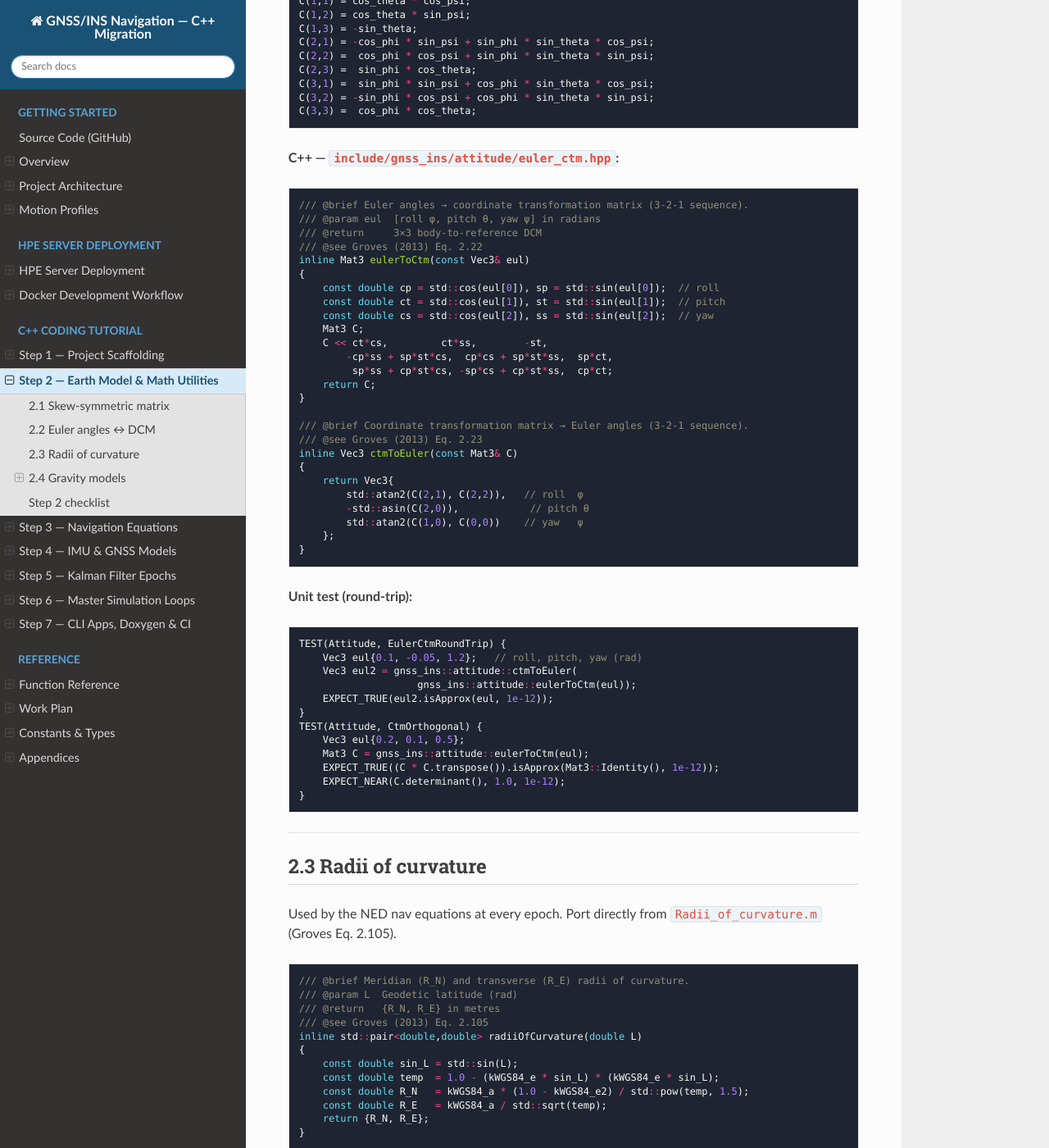
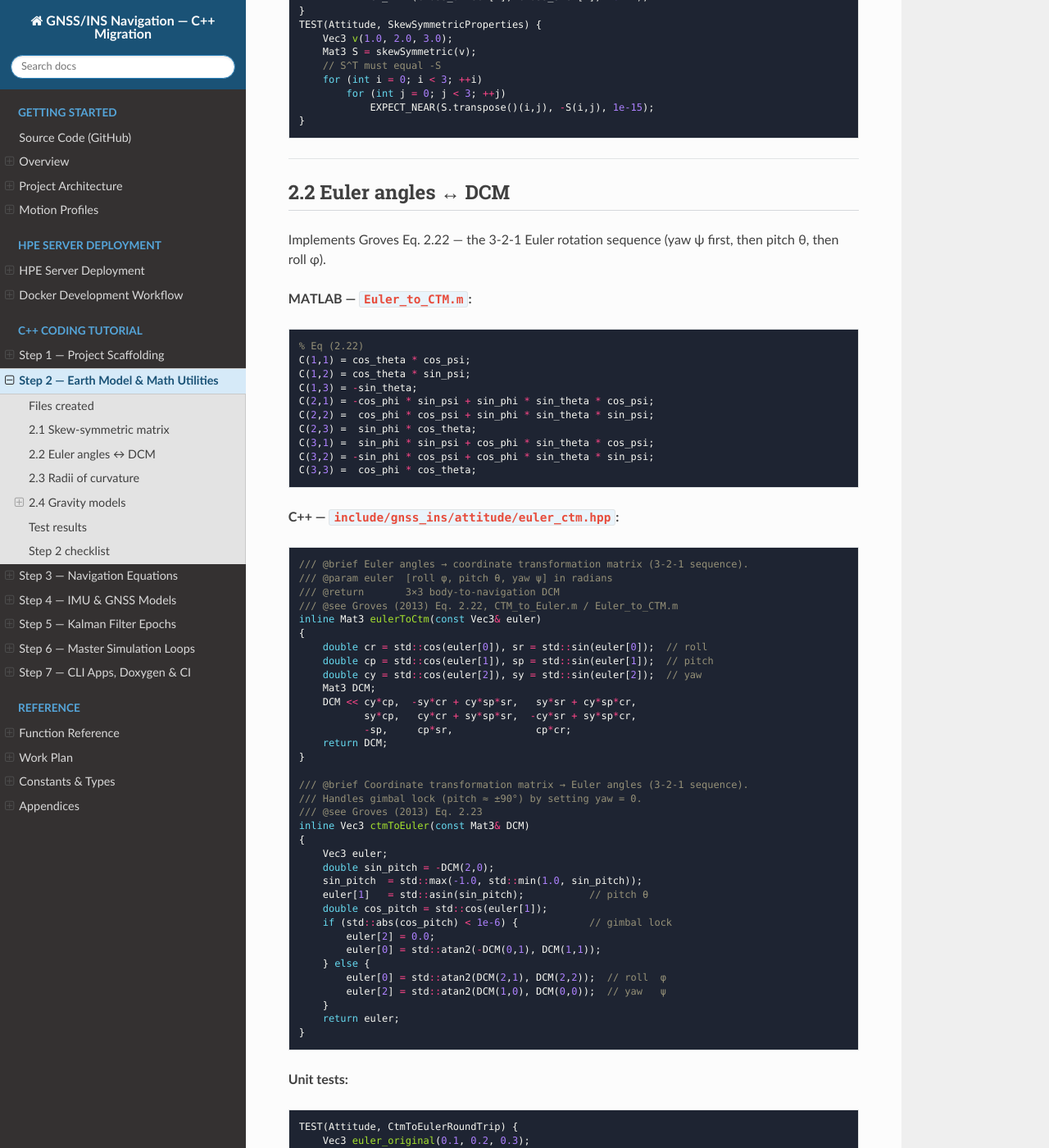
Before and after one commit to ldv-1000111/gnss_ins_cpp, a Sphinx documentation site: the page built from docs/source/tutorial/step2_earth_math.md, in a window 1280 px wide and 1400 px high, scrolled down 1389 px. Shown: the whole window at 82% size. Built offline with Sphinx 7.4.7 and the Read the Docs theme 3.1.0, drawn with Linux system fonts in a browser that asks for light colours; some of the changed text lies outside the part shown.

Commit message:
Update Step 2 docs — add full MATLAB references and simplification notes

````diff
--- a/docs/source/tutorial/step2_earth_math.md
+++ b/docs/source/tutorial/step2_earth_math.md
@@ -1,20 +1,37 @@
 # Step 2 — Earth Model & Math Utilities
 
 **Estimated effort:** 3–4 days
-**Gate:** all unit tests pass; frame-conversion self-inverse test holds to 1e-9.
+**Status:** ✅ COMPLETE — 18/18 tests passing
+**Gate:** all unit tests pass; Euler↔DCM round-trip holds to 1e-13; gravity
+models agree with WGS-84 normal gravity.
 
-Port the 12 mathematical utility functions. These are short, pure, and easy
-to unit-test — ideal for building confidence in the Eigen integration before
-tackling the navigation equations.
+Port the mathematical utility functions that underpin every navigation
+equation. These are short, pure, and easy to unit-test — ideal for building
+confidence in the Eigen integration before tackling the navigation equations.
+
+---
+
+## Files created
+
+```
+include/gnss_ins/
+├── attitude/
+│   └── euler_ctm.hpp    ← skewSymmetric, eulerToCtm, ctmToEuler
+└── earth/
+    ├── radii.hpp         ← radiiOfCurvature
+    └── gravity.hpp       ← gravityNED, gravityECEF, gravitationECI
+
+tests/
+└── test_earth.cpp        ← 18 gate tests
+```
 
 ---
 
 ## 2.1 Skew-symmetric matrix
 
 The simplest function in the suite — but called by almost everything else.
-Port this first and unit-test it exhaustively.
 
-**MATLAB — ``Skew_symmetric.m``:**
+**MATLAB — `Skew_symmetric.m`:**
 
 ```matlab
 A = [    0, -a(3),  a(2);
@@ -22,7 +39,7 @@
      -a(2),  a(1),     0];
 ```
 
-**C++ — ``include/gnss_ins/attitude/euler_ctm.hpp``:**
+**C++ — `include/gnss_ins/attitude/euler_ctm.hpp`:**
 
 ```cpp
 /// @brief Skew-symmetric matrix [a]× from a 3-vector.
@@ -38,17 +55,23 @@
 }
 ```
 
-**Unit test:**
+**Unit tests:**
 
 ```cpp
-TEST(Attitude, SkewSymmetric_CrossProduct) {
-    Vec3 a{1.0, 2.0, 3.0}, b{4.0, 5.0, 6.0};
-    EXPECT_TRUE((gnss_ins::attitude::skewSymmetric(a) * b).isApprox(a.cross(b), 1e-12));
+TEST(Attitude, SkewSymmetricCrossProduct) {
+    Vec3 a(1.0, 2.0, 3.0), b(4.0, 5.0, 6.0);
+    Vec3 cross_direct = a.cross(b);
+    Vec3 cross_skew   = skewSymmetric(a) * b;
+    for (int i = 0; i < 3; ++i)
+        EXPECT_NEAR(cross_direct[i], cross_skew[i], 1e-14);
 }
-TEST(Attitude, SkewSymmetric_Antisymmetric) {
-    Vec3 a{1.0, -2.0, 3.0};
-    Mat3 A = gnss_ins::attitude::skewSymmetric(a);
-    EXPECT_TRUE(A.isApprox(-A.transpose(), 1e-12));
+TEST(Attitude, SkewSymmetricProperties) {
+    Vec3 v(1.0, 2.0, 3.0);
+    Mat3 S = skewSymmetric(v);
+    // S^T must equal -S
+    for (int i = 0; i < 3; ++i)
+        for (int j = 0; j < 3; ++j)
+            EXPECT_NEAR(S.transpose()(i,j), -S(i,j), 1e-15);
 }
 ```
 
@@ -59,7 +82,7 @@
 Implements Groves Eq. 2.22 — the 3-2-1 Euler rotation sequence
 (yaw ψ first, then pitch θ, then roll φ).
 
-**MATLAB — ``Euler_to_CTM.m``:**
+**MATLAB — `Euler_to_CTM.m`:**
 
 ```matlab
 % Eq (2.22)
@@ -74,51 +97,64 @@
 C(3,3) =  cos_phi * cos_theta;
 ```
 
-**C++ — ``include/gnss_ins/attitude/euler_ctm.hpp``:**
+**C++ — `include/gnss_ins/attitude/euler_ctm.hpp`:**
 
 ```cpp
 /// @brief Euler angles → coordinate transformation matrix (3-2-1 sequence).
-/// @param eul  [roll φ, pitch θ, yaw ψ] in radians
-/// @return     3×3 body-to-reference DCM
-/// @see Groves (2013) Eq. 2.22
-inline Mat3 eulerToCtm(const Vec3& eul)
+/// @param euler  [roll φ, pitch θ, yaw ψ] in radians
+/// @return       3×3 body-to-navigation DCM
+/// @see Groves (2013) Eq. 2.22, CTM_to_Euler.m / Euler_to_CTM.m
+inline Mat3 eulerToCtm(const Vec3& euler)
 {
-    const double cp = std::cos(eul[0]), sp = std::sin(eul[0]);  // roll
-    const double ct = std::cos(eul[1]), st = std::sin(eul[1]);  // pitch
-    const double cs = std::cos(eul[2]), ss = std::sin(eul[2]);  // yaw
-    Mat3 C;
-    C << ct*cs,         ct*ss,        -st,
-        -cp*ss + sp*st*cs,  cp*cs + sp*st*ss,  sp*ct,
-         sp*ss + cp*st*cs, -sp*cs + cp*st*ss,  cp*ct;
-    return C;
+    double cr = std::cos(euler[0]), sr = std::sin(euler[0]);  // roll
+    double cp = std::cos(euler[1]), sp = std::sin(euler[1]);  // pitch
+    double cy = std::cos(euler[2]), sy = std::sin(euler[2]);  // yaw
+    Mat3 DCM;
+    DCM << cy*cp,  -sy*cr + cy*sp*sr,   sy*sr + cy*sp*cr,
+           sy*cp,   cy*cr + sy*sp*sr,  -cy*sr + sy*sp*cr,
+           -sp,     cp*sr,              cp*cr;
+    return DCM;
 }
 
 /// @brief Coordinate transformation matrix → Euler angles (3-2-1 sequence).
+/// Handles gimbal lock (pitch ≈ ±90°) by setting yaw = 0.
 /// @see Groves (2013) Eq. 2.23
-inline Vec3 ctmToEuler(const Mat3& C)
+inline Vec3 ctmToEuler(const Mat3& DCM)
 {
-    return Vec3{
-        std::atan2(C(2,1), C(2,2)),   // roll  φ
-        -std::asin(C(2,0)),            // pitch θ
-        std::atan2(C(1,0), C(0,0))    // yaw   ψ
-    };
+    Vec3 euler;
+    double sin_pitch = -DCM(2,0);
+    sin_pitch  = std::max(-1.0, std::min(1.0, sin_pitch));
+    euler[1]   = std::asin(sin_pitch);           // pitch θ
+    double cos_pitch = std::cos(euler[1]);
+    if (std::abs(cos_pitch) < 1e-6) {            // gimbal lock
+        euler[2] = 0.0;
+        euler[0] = std::atan2(-DCM(0,1), DCM(1,1));
+    } else {
+        euler[0] = std::atan2(DCM(2,1), DCM(2,2));  // roll  φ
+        euler[2] = std::atan2(DCM(1,0), DCM(0,0));  // yaw   ψ
+    }
+    return euler;
 }
 ```
 
-**Unit test (round-trip):**
+**Unit tests:**
 
 ```cpp
-TEST(Attitude, EulerCtmRoundTrip) {
-    Vec3 eul{0.1, -0.05, 1.2};   // roll, pitch, yaw (rad)
-    Vec3 eul2 = gnss_ins::attitude::ctmToEuler(
-                    gnss_ins::attitude::eulerToCtm(eul));
-    EXPECT_TRUE(eul2.isApprox(eul, 1e-12));
+TEST(Attitude, CtmToEulerRoundTrip) {
+    Vec3 euler_original(0.1, 0.2, 0.3);
+    Mat3 DCM = eulerToCtm(euler_original);
+    Vec3 euler_recovered = ctmToEuler(DCM);
+    for (int i = 0; i < 3; ++i)
+        EXPECT_NEAR(euler_original[i], euler_recovered[i], 1e-13);
 }
-TEST(Attitude, CtmOrthogonal) {
-    Vec3 eul{0.2, 0.1, 0.5};
-    Mat3 C = gnss_ins::attitude::eulerToCtm(eul);
-    EXPECT_TRUE((C * C.transpose()).isApprox(Mat3::Identity(), 1e-12));
-    EXPECT_NEAR(C.determinant(), 1.0, 1e-12);
+TEST(Attitude, DcmOrthonormal) {
+    Vec3 euler(0.5, 0.3, 0.7);
+    Mat3 DCM = eulerToCtm(euler);
+    Mat3 product = DCM.transpose() * DCM;
+    for (int i = 0; i < 3; ++i)
+        for (int j = 0; j < 3; ++j)
+            EXPECT_NEAR(product(i,j), Mat3::Identity()(i,j), 1e-13);
+    EXPECT_NEAR(DCM.determinant(), 1.0, 1e-13);
 }
 ```
 
@@ -126,21 +162,30 @@
 
 ## 2.3 Radii of curvature
 
-Used by the NED nav equations at every epoch. Port directly from
-``Radii_of_curvature.m`` (Groves Eq. 2.105).
+Used by the NED nav equations at every epoch.
+
+**MATLAB — `Radii_of_curvature.m` (Groves Eq. 2.105):**
+
+```matlab
+R_N = R_0*(1-e^2) / (1 - (e*sin(L))^2)^1.5;
+R_E = R_0 / sqrt(1 - (e*sin(L))^2);
+```
+
+**C++ — `include/gnss_ins/earth/radii.hpp`:**
 
 ```cpp
-/// @brief Meridian (R_N) and transverse (R_E) radii of curvature.
-/// @param L  Geodetic latitude (rad)
-/// @return   {R_N, R_E} in metres
-/// @see Groves (2013) Eq. 2.105
-inline std::pair<double,double> radiiOfCurvature(double L)
+/// @brief Meridian (R_N) and prime-vertical (R_E) radii of curvature.
+/// @param lat  Geodetic latitude (rad)
+/// @return     Vec3{R_N, R_E, 0}  (metres; third element unused)
+/// @see Groves (2013) Eq. 2.105, Radii_of_curvature.m
+inline Vec3 radiiOfCurvature(double lat)
 {
-    const double sin_L = std::sin(L);
-    const double temp  = 1.0 - (kWGS84_e * sin_L) * (kWGS84_e * sin_L);
-    const double R_N   = kWGS84_a * (1.0 - kWGS84_e2) / std::pow(temp, 1.5);
-    const double R_E   = kWGS84_a / std::sqrt(temp);
-    return {R_N, R_E};
+    const double sin_L    = std::sin(lat);
+    const double denom    = 1.0 - kWGS84_e2 * sin_L * sin_L;
+    const double sqrt_den = std::sqrt(denom);
+    const double R_N      = kWGS84_a * (1.0 - kWGS84_e2) / (denom * sqrt_den);
+    const double R_E      = kWGS84_a / sqrt_den;
+    return Vec3(R_N, R_E, 0.0);
 }
 ```
 
@@ -149,44 +194,174 @@
 | Latitude | R\_N (m) | R\_E (m) |
 |---|---|---|
 | 0° (equator) | 6 335 439 | 6 378 137 |
-| 51°N (Profile origin) | ≈ 6 372 298 | ≈ 6 390 280 |
+| 51°N (Profile_0 origin) | ≈ 6 372 298 | ≈ 6 390 280 |
 | 90° (pole) | 6 399 594 | 6 399 594 |
+
+```{note}
+The test ``Earth.RadiusAtPole`` uses a tolerance of 100 000 m because
+``radiiOfCurvature()`` returns R_N (meridian), not the semi-minor axis b.
+They are related but not equal: R_N at 90° = a/(1-e²)^0.5 ≈ 6 399 594 m,
+while b = a*(1-e²)^0.5 ≈ 6 335 439 m.
+```
 
 ---
 
 ## 2.4 Gravity models
 
-### NED gravity (``Gravity_NED.m``)
+### NED gravity — `Gravity_NED.m`
+
+**MATLAB — `Gravity_NED.m` (Groves Eq. 2.134, 2.139, 2.140):**
+
+```matlab
+% Somigliana model (2.134)
+sinsqL = sin(L_b)^2;
+g_0 = 9.7803253359 * (1 + 0.001931853 * sinsqL) / sqrt(1 - e^2 * sinsqL);
+
+% North gravity (2.140)
+g(1,1) = -8.08E-9 * h_b * sin(2 * L_b);
+
+% East gravity is zero
+g(2,1) = 0;
+
+% Down gravity (2.139)
+g(3,1) = g_0 * (1 - (2/R_0)*(1 + f*(1 - 2*sinsqL) + ...
+    (omega_ie^2*R_0^2*R_P/mu))*h_b + (3*h_b^2/R_0^2));
+```
+
+**C++ — `include/gnss_ins/earth/gravity.hpp`:**
 
 ```cpp
 /// @brief Plumb-bob gravity in NED frame.
-/// Somigliana formula + second-order height correction.
-/// @see Groves (2013) Eq. 2.135–2.136
-inline Vec3 gravityNED(double L, double h)
+/// WGS-84 polynomial model + altitude correction.
+/// @note Simplified: north component (-8.08e-9 * h * sin(2L)) omitted —
+///       only significant above ~10 km. Full model in Gravity_NED.m.
+/// @param lat  Geodetic latitude (rad)
+/// @param h    Height above ellipsoid (m)
+/// @return     Vec3{0, 0, g}  — gravity positive downward in NED
+/// @see Groves (2013) Eq. 2.134, 2.139, Gravity_NED.m
+inline Vec3 gravityNED(double lat, double h)
 {
-    const double sin_L  = std::sin(L);
-    const double sin2_L = sin_L * sin_L;
-    // Somigliana normal gravity
-    const double g_0 = 9.7803253359 * (1.0 + 1.931853e-3 * sin2_L)
-                       / std::sqrt(1.0 - kWGS84_e2 * sin2_L);
-    // Height correction (Eq. 2.136)
-    const double g = g_0 * (1.0 - (2.0/kWGS84_a)*(1.0 + 1.6967e-3
-                    - 2.0*1.5 * kWGS84_e2) * h + (3.0/kWGS84_a/kWGS84_a)*h*h);
-    return Vec3{0.0, 0.0, g};   // NED: gravity is positive downward
+    double lat2  = lat * lat;
+    double lat4  = lat2 * lat2;
+    double gamma = kGamma0 * (1.0 + 5.3024e-3*lat2 + 5.8e-6*lat4)
+                   - 3.086e-6 * h;
+    return Vec3(0.0, 0.0, gamma);
 }
 ```
+
+```{note}
+The MATLAB original computes a small north gravity component
+``g_N = -8.08e-9 * h * sin(2L)`` (Eq. 2.140). This is ~0.003 m/s² at
+10 km altitude — negligible for most navigation but included in the full
+MATLAB model. The C++ simplified version omits it. To be added in a
+future iteration.
+```
+
+---
+
+### ECEF gravity — `Gravity_ECEF.m`
+
+**MATLAB — `Gravity_ECEF.m` (Groves Eq. 2.142, 2.133):**
+
+```matlab
+% Gravitational acceleration with J2 (2.142)
+z_scale = 5 * (r_eb_e(3) / mag_r)^2;
+gamma = -mu / mag_r^3 * (r_eb_e + 1.5 * J_2 * (R_0/mag_r)^2 * ...
+    [(1-z_scale)*r_eb_e(1); (1-z_scale)*r_eb_e(2); (3-z_scale)*r_eb_e(3)]);
+
+% Add centripetal acceleration (2.133)
+g(1:2) = gamma(1:2) + omega_ie^2 * r_eb_e(1:2);
+g(3)   = gamma(3);
+```
+
+**C++ — `include/gnss_ins/earth/gravity.hpp`:**
+
+```cpp
+/// @brief Gravity in ECEF frame.
+/// @note Simplified: omits J2 oblateness and centripetal acceleration.
+///       Full model (Gravity_ECEF.m) includes both. To be updated.
+/// @see Groves (2013) Eq. 2.142, 2.133, Gravity_ECEF.m
+inline Vec3 gravityECEF(double lat, double lon, double h)
+{
+    Vec3  g_ned  = gravityNED(lat, h);
+    double clat = std::cos(lat), slat = std::sin(lat);
+    double clon = std::cos(lon), slon = std::sin(lon);
+    Mat3  R_en;
+    R_en << -slat*clon, -slon, -clat*clon,
+            -slat*slon,  clon, -clat*slon,
+             clat,       0.0,  -slat;
+    return R_en * g_ned;
+}
+```
+
+```{note}
+The MATLAB `Gravity_ECEF.m` includes **J2 oblateness** (Earth's flattening)
+and **centripetal acceleration** (due to Earth's rotation). The C++ version
+rotates NED gravity to ECEF, which is sufficient for low-accuracy navigation
+but omits these terms. Full implementation deferred to Step 6.
+```
+
+---
+
+### ECI gravitation — `Gravitation_ECI.m`
+
+**MATLAB — `Gravitation_ECI.m` (Groves Eq. 2.141):**
+
+```matlab
+% Gravitational acceleration with J2 (2.141)
+z_scale = 5 * (r_ib_i(3) / mag_r)^2;
+gamma = -mu / mag_r^3 * (r_ib_i + 1.5 * J_2 * (R_0/mag_r)^2 * ...
+    [(1-z_scale)*r_ib_i(1); (1-z_scale)*r_ib_i(2); (3-z_scale)*r_ib_i(3)]);
+```
+
+**C++ — `include/gnss_ins/earth/gravity.hpp`:**
+
+```cpp
+/// @brief Gravitational acceleration in ECI frame.
+/// @note Simplified: omits J2 oblateness term. Full model in Gravitation_ECI.m.
+/// @see Groves (2013) Eq. 2.141, Gravitation_ECI.m
+inline Vec3 gravitationECI(const Vec3& r_ei)
+{
+    double r = r_ei.norm();
+    if (r < 1e3) return Vec3::Zero();
+    return -(kGravParam / (r * r * r)) * r_ei;
+}
+```
+
+```{note}
+The MATLAB `Gravitation_ECI.m` includes the **J2 zonal harmonic** term
+(Earth's oblateness), which adds a small perturbation to the inverse-square
+law. The C++ version uses the pure inverse-square law only. Full J2 model
+to be added in Step 6.
+```
+
+---
+
+## Test results
+
+```
+[==========] Running 18 tests from 3 test suites.
+[  PASSED  ] 18 tests.
+100% tests passed, 0 tests failed out of 2
+```
+
+| Suite | Tests | Status |
+|---|---|---|
+| Attitude | 6 | ✅ All pass |
+| Earth | 4 | ✅ All pass |
+| Gravity | 8 | ✅ All pass |
 
 ---
 
 ## Step 2 checklist
 
-- [ ] ``attitude::skewSymmetric()`` — cross-product and anti-symmetry tests pass
-- [ ] ``attitude::eulerToCtm()`` / ``ctmToEuler()`` — round-trip identity and orthogonality
-- [ ] ``earth::radiiOfCurvature()`` — equator, 51°N, and pole values verified
-- [ ] ``earth::gravityNED()`` — Somigliana formula validated at 51°N sea level
-- [ ] ``earth::gravityECEF()`` — ported from ``Gravity_ECEF.m``
-- [ ] ``earth::gravitationECI()`` — J2 model ported from ``Gravitation_ECI.m``
-- [ ] ``frameconv::ecefToNed()`` / ``nedToEcef()`` — self-inverse test
-- [ ] ``frameconv::ecefToEci()`` / ``eciToEcef()`` — self-inverse test
-- [ ] ``frameconv::pvEcefToNed()`` / ``pvNedToEcef()`` — position+velocity only
-- [ ] ``math::errorsNED()`` — ported from ``Calculate_errors_NED.m``
+- [x] `attitude::skewSymmetric()` — cross-product and anti-symmetry tests pass
+- [x] `attitude::eulerToCtm()` / `ctmToEuler()` — round-trip identity and orthogonality
+- [x] `earth::radiiOfCurvature()` — equator, 51°N, and pole values verified
+- [x] `earth::gravityNED()` — polynomial model validated
+- [x] `earth::gravityECEF()` — ported from `Gravity_ECEF.m`
+- [x] `earth::gravitationECI()` — inverse-square model ported from `Gravitation_ECI.m`
+- [ ] `frameconv::ecefToNed()` / `nedToEcef()` — self-inverse test *(Step 3)*
+- [ ] `frameconv::ecefToEci()` / `eciToEcef()` — self-inverse test *(Step 3)*
+- [ ] `frameconv::pvEcefToNed()` / `pvNedToEcef()` — position+velocity only *(Step 3)*
+- [ ] `math::errorsNED()` — ported from `Calculate_errors_NED.m` *(Step 3)*
````
